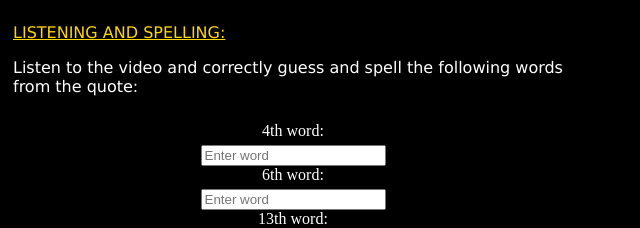
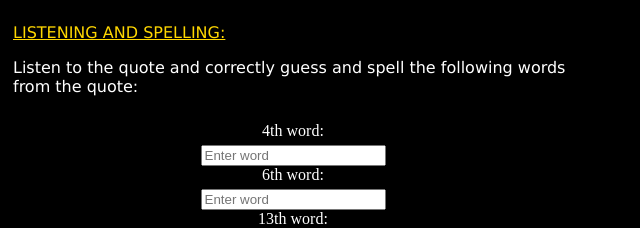
Before and after one commit to PSpeaking/lion, a plain HTML site: page krishlist28.html in a window 1280 px wide. Shown: the part 530-758 px from the top of the page, 347-987 px from the left. Drawn offline with Linux system fonts and the light colour scheme.

Commit message:
Add files via upload

```diff
--- a/krishlist28.html
+++ b/krishlist28.html
@@ -111,7 +111,7 @@
   <div class="exercise-container">
     <div class="hint">
         <p><span class="underlined-heading gold-text">LISTENING AND SPELLING:</span></p>
-      <p>Listen to the video and correctly guess and spell the following words from the quote:</p>
+      <p>Listen to the quote and correctly guess and spell the following words from the quote:</p>
     </div>
 
     <div class="word-inputs">
```
